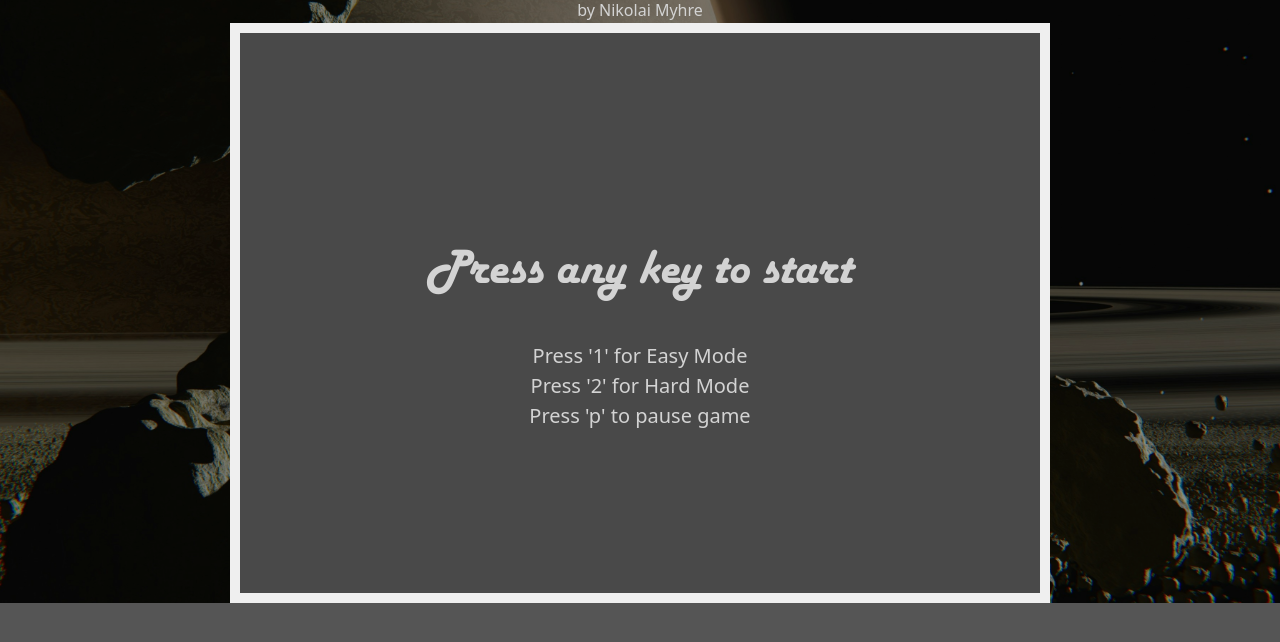
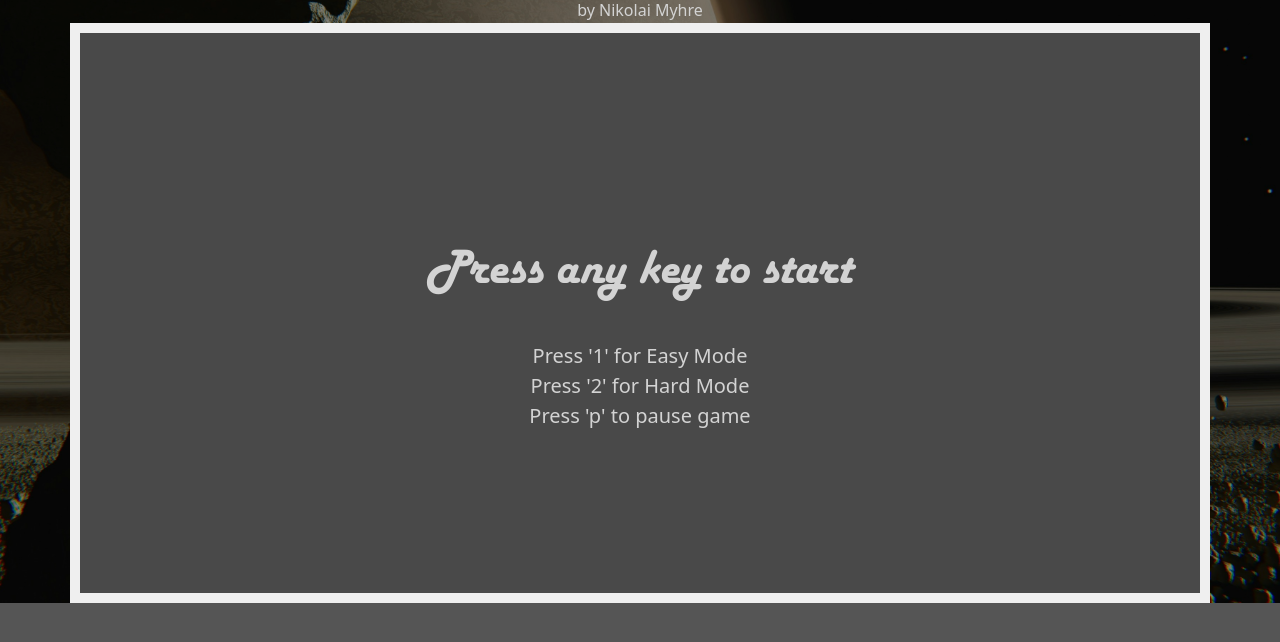
Before and after one commit to nihilai/Astedroids, a plain HTML site: page index.html in a window 1280 px wide. Shown: the part 84-726 px from the top of the page. Drawn offline with Linux system fonts and the light colour scheme.

Commit message:
Update game with fixed window

```diff
--- a/index.html
+++ b/index.html
@@ -43,7 +43,7 @@
   <body>
     <h1>Astedroids</h1>
     <p>by Nikolai Myhre</p>
-    <canvas id="game" width="800" height="560"></canvas>
+    <canvas id="game" width="1120" height="560"></canvas>
     <script>
       let showStartScreen = true;
       const img = new Image();
```
